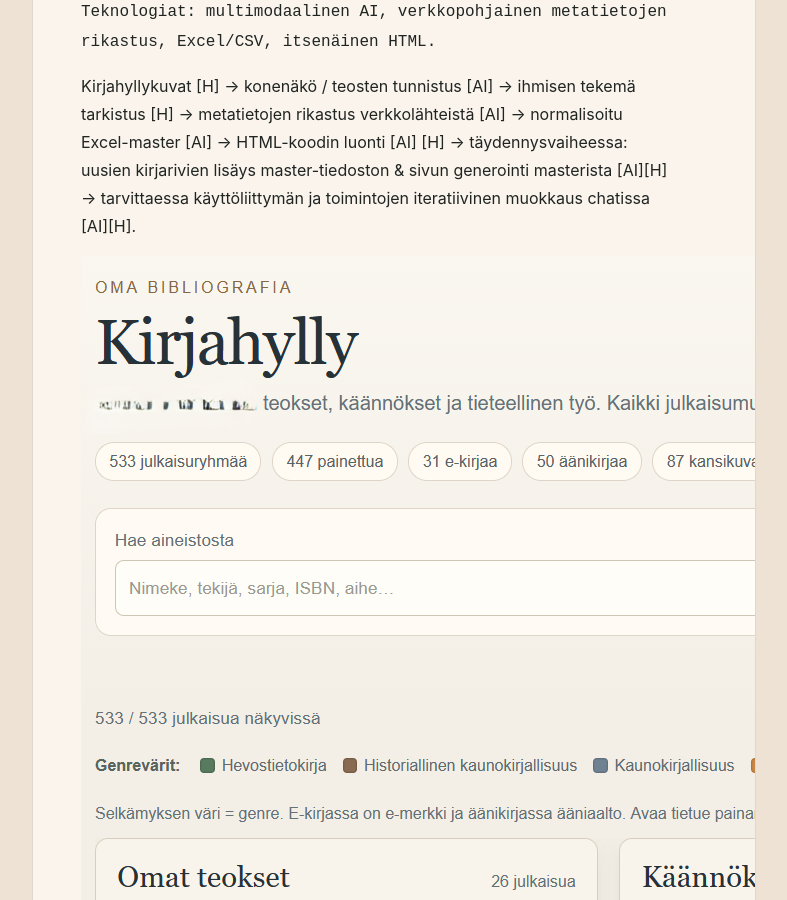
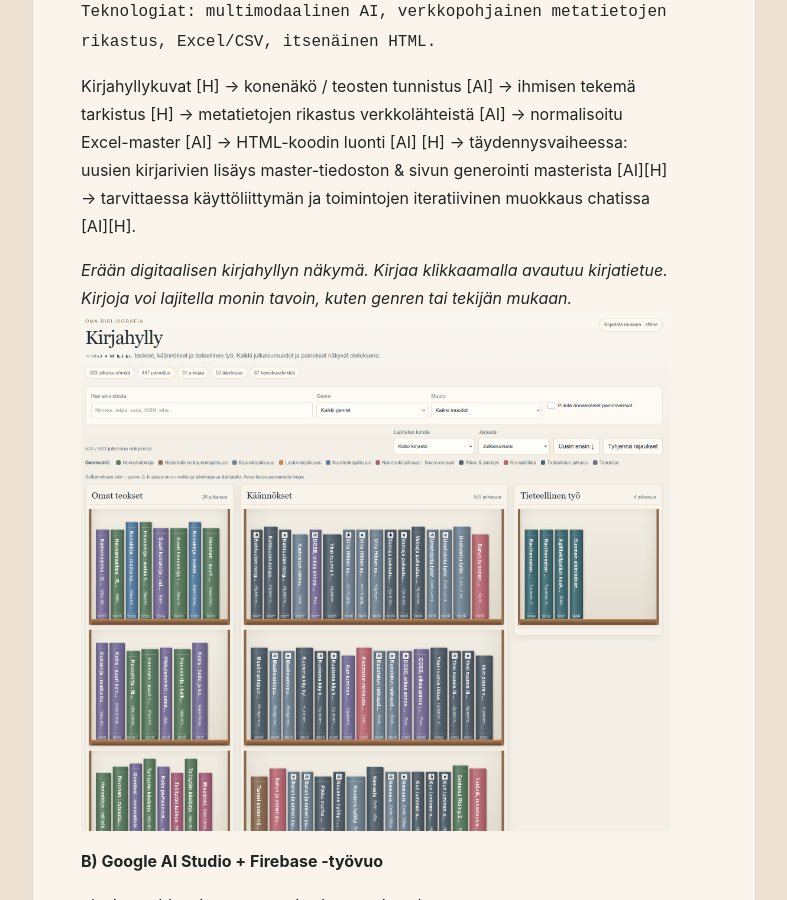
Before and after one commit to NinaLista/done, a Jekyll site: the page built from _projects/sandline.md, in a window 1280 px wide and 900 px high, scrolled down 1375 px. Shown: the whole window, without its empty margins (246-1033 px from the left). Built offline with Jekyll 4.4.1, drawn with Linux system fonts in a browser that asks for light colours.

Commit message:
Testing image link with size setting

```diff
--- a/_projects/sandline.md
+++ b/_projects/sandline.md
@@ -24,7 +24,8 @@ Tässä projektissa kokeilen erilaisia tapoja taltioida painetut kirjat ja niide
 
 Kirjahyllykuvat [H] → konenäkö / teosten tunnistus [AI] → ihmisen tekemä tarkistus [H] → metatietojen rikastus verkkolähteistä [AI] → normalisoitu Excel-master [AI] → HTML-koodin luonti [AI] [H] → täydennysvaiheessa: uusien kirjarivien lisäys master-tiedoston &  sivun generointi masterista [AI][H] → tarvittaessa käyttöliittymän ja toimintojen iteratiivinen muokkaus chatissa [AI][H].
 
-![digikirjahylly]({{ '/assets/images/bookshelf2.png' | relative_url }})
+*Erään digitaalisen kirjahyllyn näkymä. Kirjaa klikkaamalla avautuu kirjatietue. Kirjoja voi lajitella monin tavoin, kuten genren tai tekijän mukaan.*
+<img src="{{ '/assets/images/bookshelf2.png' | relative_url }}" alt="digikirjahylly" style="width:100%; height:auto; display:block;">
 
 **B) Google AI Studio + Firebase -työvuo**
 
```
